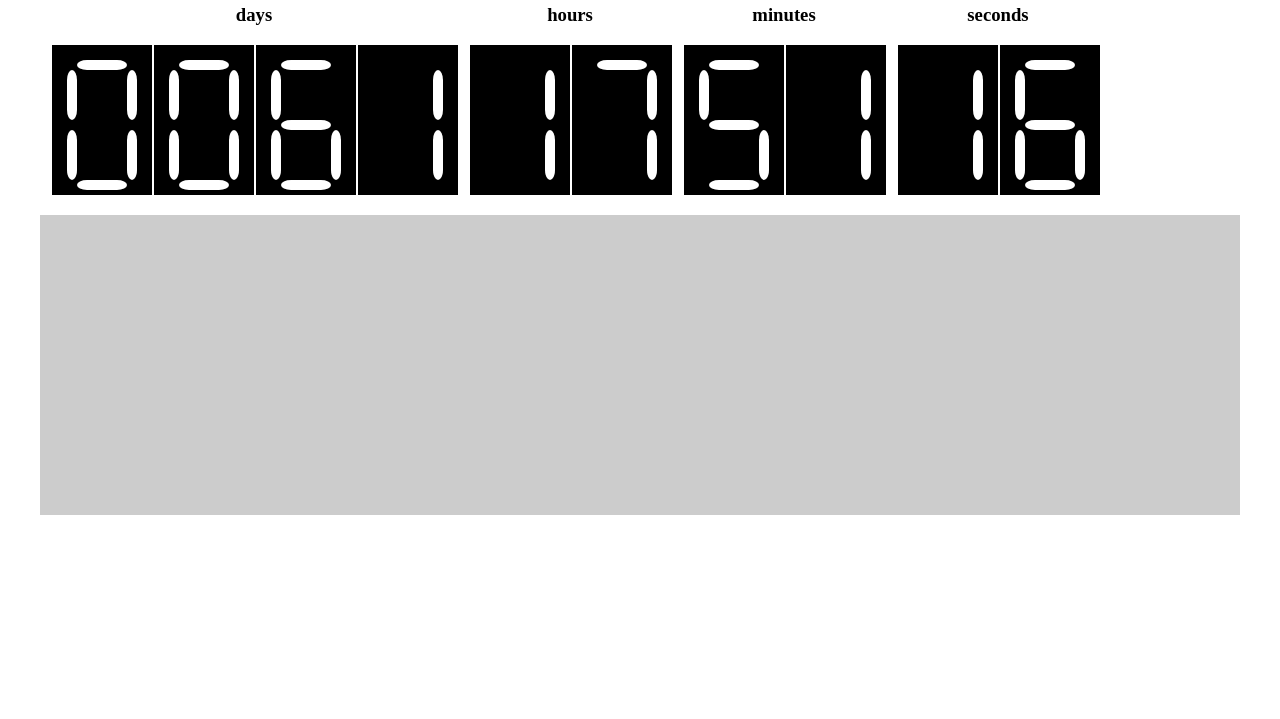
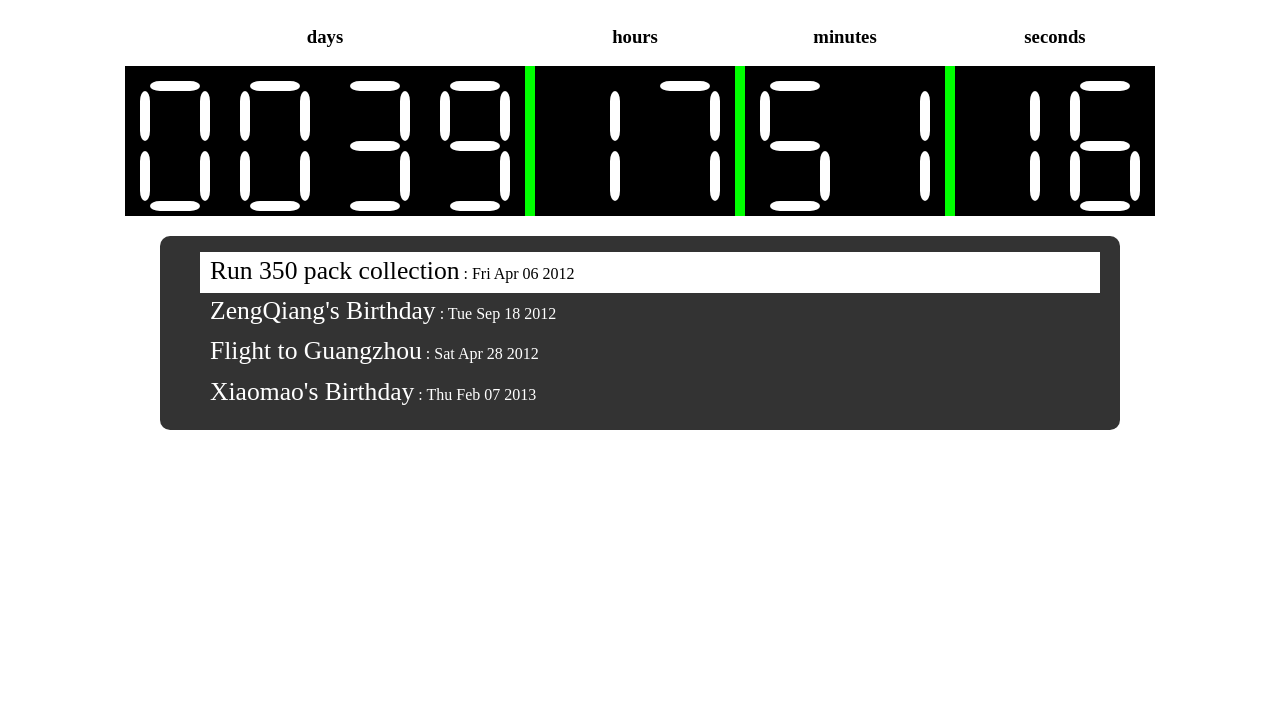
Before and after one commit to zen1986/countdown.js, a plain HTML site: page index.html in a window 1280 px wide. Shown: the part 81-800 px from the top of the page. Drawn offline with Linux system fonts and the light colour scheme.

Commit message:
functioning

```diff
--- a/countdown.js
+++ b/countdown.js
@@ -1,9 +1,8 @@
 (function () {
-    // my namespace
-    var Countdown = {};
 
     // stroke class constructor
     var Stroke = function (x,y,z,g,color) {
+
         this.stroke = g.append("svg:rect")
             .attr("x", 0)
             .attr("y", 0)
@@ -11,8 +10,10 @@
             .attr("height", y)
             .attr("rx", z)
             .attr("fill", color)
+			.attr("class", "stroke")
             .attr("ry", z);
     };
+
 
     Stroke.prototype.fill = function (color) {
         if (color) {
@@ -26,11 +27,11 @@
 
     // number model class constructor
     var Model = function (container, clas) {
-        this.w= 100;
-        this.h= 150;
         this.bgColor = "black";
+
         this.model = container.append("svg:svg")
             .style("width", this.w)
+			.attr("class", "model "+clas)
             .style("height", this.h);
 
         // background
@@ -39,8 +40,6 @@
             .attr("width", this.w)
             .attr("height", this.h)
             .attr("fill", this.bgColor);
-
-        if (clas) this.model.attr("class", clas);
 
         // initialize, draw the strokes
         this.initModel();
@@ -99,77 +98,70 @@
         // reset first
         this.strokes.forEach(function (s) {s.fill();});
         strokesOn.forEach(function (s) {self.strokes[s].fill(self.fill);});
-    }
+    };
 
-    Countdown.init = function () {
-        var clock, days, hours, minutes, seconds;
+	// there is only one instance of clock
+    var Clock= {};
 
-        d3.select("body").append("h1").attr("class", "countdown-title");
+    Clock.init = function () {
+        var clock, days, hours, minutes, seconds, modelHeight=150, modelWidth=100;
 
-        clock = d3.select("body").append("div").attr("class", "center clock");
+		// remove clock
+		d3.select("#clock").selectAll(".clock").remove();
+
+		// remove timer
+		if (this.timer)
+			clearInterval(this.timer);
+
+		// append clock div
+        clock = d3.select("#clock").append("div").attr("class", "center clock");
         days = clock.append("div").attr("class", "days");
+		dot1 = clock.append("div").attr("class", "dot");
         hours = clock.append("div").attr("class", "hours");
+		dot2 = clock.append("div").attr("class", "dot");
         minutes = clock.append("div").attr("class", "minutes");
+		dot3 = clock.append("div").attr("class", "dot");
         seconds = clock.append("div").attr("class", "seconds");
 
+		// append label
         days.append("h3").text("days");
         hours.append("h3").text("hours");
         minutes.append("h3").text("minutes");
         seconds.append("h3").text("seconds");
 
-        d3.select("body").append("div").attr("class", "listing");
+		Model.prototype.w = modelWidth;
+		Model.prototype.h = modelHeight;
 
-        this.clock = {};
+		// display object
+		this.display = {};
 
-        this.clock.blink = function () {
-            // specify 2 colors
-            var colors=[], count=100, dura=100, times=20;
-            colors.push("black");
-            colors.push("green");
+        this.display.days = {
+			thousand : new Model(days, "thousand"),
+			hundred  : new Model(days, "hundred"),
+			ten      : new Model(days, "ten"),
+			one      : new Model(days, "one"),
+			};
 
-            function anim() {
-                d3.select(this).transition().duration(dura).attr("fill", colors[0]);
-            }
+        this.display.hours= {
+			ten	: new Model(hours, "ten"),
+			one : new Model(hours, "one"),
+			};
 
-            // start immediately
-            d3.selectAll("rect.background").transition().duration(dura).attr("fill", colors[1]).each("end", anim);
-            var i = setInterval(function () {
-                d3.selectAll("rect.background").transition().duration(dura).attr("fill", colors[1]).each("end", anim);
-            }, dura*2);
-            setTimeout(function () {
-                clearInterval(i);
-            }, dura*2*times);
-        }
+        this.display.minutes= {
+			ten : new Model(minutes, "ten"),
+			one : new Model(minutes, "one"),
+			};
 
-        this.clock.days = {};
-        this.clock.days.thousand = new Model(days, "thousand");
-        this.clock.days.hundred= new Model(days, "hundred");
-        this.clock.days.ten= new Model(days, "ten");
-        this.clock.days.one= new Model(days, "one");
+        this.display.seconds= {
+			ten : new Model(seconds, "ten"),
+			one : new Model(seconds, "one"),
+			};
 
-        this.clock.hours= {};
-        this.clock.hours.ten= new Model(hours, "ten");
-        this.clock.hours.one= new Model(hours, "one");
-
-        this.clock.minutes= {};
-        this.clock.minutes.ten = new Model(minutes, "ten");
-        this.clock.minutes.one = new Model(minutes, "one");
-
-        this.clock.seconds= {};
-        this.clock.seconds.ten = new Model(seconds, "ten");
-        this.clock.seconds.one = new Model(seconds, "one");
+		d3.selectAll("div.dot").style("width", 10).style("height", modelHeight);
     };
 
-    Countdown.updateClock = function (targetTime) {
-        var nowTime, diffTime;
-        nowTime = Date.now();
+	Clock.normal = function (diffTime) {
 
-        if (targetTime <= nowTime ) {
-            this.timeUp();
-            return;
-        }
-
-        diffTime = targetTime - nowTime;
 
         var days, hours, minutes, seconds, remainder;
 
@@ -192,43 +184,110 @@
         minutes = ~~minutes;
         seconds = ~~seconds;
 
-        this.clock.days.thousand.makeNumber(~~(days/1000));
-        this.clock.days.hundred.makeNumber(~~(days%1000/100));
-        this.clock.days.ten.makeNumber(~~(days%100/10));
-        this.clock.days.one.makeNumber(days%10);
+        this.display.days.thousand.makeNumber(~~(days/1000));
+        this.display.days.hundred.makeNumber(~~(days%1000/100));
+        this.display.days.ten.makeNumber(~~(days%100/10));
+        this.display.days.one.makeNumber(days%10);
 
-        this.clock.hours.ten.makeNumber(~~(hours/10));
-        this.clock.hours.one.makeNumber(hours%10);
+        this.display.hours.ten.makeNumber(~~(hours/10));
+        this.display.hours.one.makeNumber(hours%10);
 
-        this.clock.minutes.ten.makeNumber(~~(minutes/10));
-        this.clock.minutes.one.makeNumber(minutes%10);
+        this.display.minutes.ten.makeNumber(~~(minutes/10));
+        this.display.minutes.one.makeNumber(minutes%10);
 
-        this.clock.seconds.ten.makeNumber(~~(seconds/10));
-        this.clock.seconds.one.makeNumber(seconds%10);
-    }
+        this.display.seconds.ten.makeNumber(~~(seconds/10));
+        this.display.seconds.one.makeNumber(seconds%10);
+	};
 
+	// redraw the clock in interval
+    Clock.update= function (targetTime) {
+        var nowTime, diffTime;
+        nowTime = Date.now();
 
-    Countdown.timeUp = function () {
+        if (targetTime <= nowTime ) {
+            this.timeUp();
+            return;
+        }
+
+        diffTime = targetTime - nowTime;
+
+		this.normal(diffTime);
+    };
+
+    Clock.timeUp = function () {
+        var blink = function () {
+            // specify 2 colors
+            var colors=[], count=100, dura=100, times=20;
+            colors.push("black");
+            colors.push("green");
+
+            function anim() {
+                d3.select(this).transition().duration(dura).attr("fill", colors[0]);
+            }
+
+            // start immediately
+            d3.selectAll("rect.background").transition().duration(dura).attr("fill", colors[1]).each("end", anim);
+
+            var i = setInterval(function () {
+                d3.selectAll("rect.background").transition().duration(dura).attr("fill", colors[1]).each("end", anim);
+            }, dura*2);
+
+            setTimeout(function () {
+                clearInterval(i);
+            }, dura*2*times);
+        }
+
         if (this.timer!=undefined) {
             clearInterval(this.timer);
             this.timer = undefined;
-            this.clock.blink();
+            blink();
         }
-    }
+    };
 
-    Countdown.runClock = function (date) {
+    Clock.run= function (targetTime) {
         var self = this;
-        var targetTime = date.getTime();
 
-        d3.select("h1.countdown-title").text("Count Down towards: "+date.toDateString());
+		// start immediately
+		this.update(targetTime);
         this.timer = setInterval(function () {
-            self.updateClock(targetTime);
+            self.update(targetTime);
             },1000);
-    }
+    };
 
 
-    var date = new Date(2012, 3, 28);
-    Countdown.init();
-    Countdown.runClock(date);
+///testing aread/////////////////////////////
+///testing aread/////////////////////////////
+///testing aread/////////////////////////////
+///testing aread/////////////////////////////
 
+	var data = [
+		{text: "Run 350 pack collection", time: new Date(2012, 3, 6).getTime()},
+		{text: "ZengQiang's Birthday",  time: new Date(2012, 08, 18).getTime()},
+		{text: "Flight to Guangzhou",  time: new Date(2012, 03, 28).getTime()},
+		{text: "Xiaomao's Birthday",  time: new Date(2013, 01, 07).getTime()},
+	];
+
+	//title
+	d3.select("#widget").insert("h1", "#clock").attr("class", "title clock").text(data[0].text+" : You have left");
+
+    Clock.init();
+	Clock.run(data[0].time);
+
+	var loadListing = function (data) {
+		var listing = d3.select("#widget").append("div").attr("class", "listing").append("ul");
+		listing.selectAll("li.item")
+				.data(data).enter().append("li")
+				.attr("class", function (d, i) {if (i==0) return "selected item";else return "item";})
+				.html(function (d) {return "<span class='item_text'>"+d.text+"</span> : <span class='item_time'>"+ new Date(d.time).toDateString()+"</span>";})
+				.on("click", function (d) {
+					Clock.init();
+					Clock.run(d.time);
+					d3.select(".clock.title").text(d.text+" : You have left");
+					d3.selectAll("li.item").classed("selected", false);
+					d3.select(this).classed("selected", true);
+				});
+	}
+
+	//listing area
+	loadListing(data);
 })();
--- a/index.html
+++ b/index.html
@@ -7,6 +7,9 @@
     <link rel="stylesheet" href="main.css" type="text/css" charset="utf-8">
 </head>
 <body class="center">
+	<div id="widget">
+		<div id="clock"></div>
+	</div>
 </body>
 <script type="text/javascript" src="countdown.js" charset="utf-8"></script>
 </html>
--- a/main.css
+++ b/main.css
@@ -8,7 +8,28 @@ div {
 }
 
 svg {
-    margin-left: 2px;
+}
+
+ul {
+	margin-right: 30px;
+}
+li {
+	width: 100%;
+	list-style:none;
+	text-align: left;
+	line-height: 2em;
+	padding-left: 10px;
+	padding-top: 0.2em;
+	padding-bottom: 0.2em;
+}
+
+li:hover {
+	cursor:pointer;
+}
+
+li.selected {
+	background-color: white;
+	color: black;
 }
 
 .center {
@@ -16,11 +37,18 @@ svg {
     margin-right: auto;
 }
 
+div.dot {
+	background-color: lime;
+}
+
 .listing {
     margin-top: 20px;
-    width: 100%;
-    min-height: 300px;
-    background-color: rgba(0,0,0,0.2);
+    width: 80%;
+	max-height: 500px;
+	overflow-y: auto;
+    background-color: rgba(0,0,0,0.8);
+	border-radius: 10px;
+	color: white;
 }
 
 div#content {
@@ -29,5 +57,8 @@ div#content {
 
 .clock>div {
     display: inline-block;
-    margin-left: 10px;
 }
+
+.item_text {
+	font: 1.6em bold Courier, san-serif ;
+}
```
